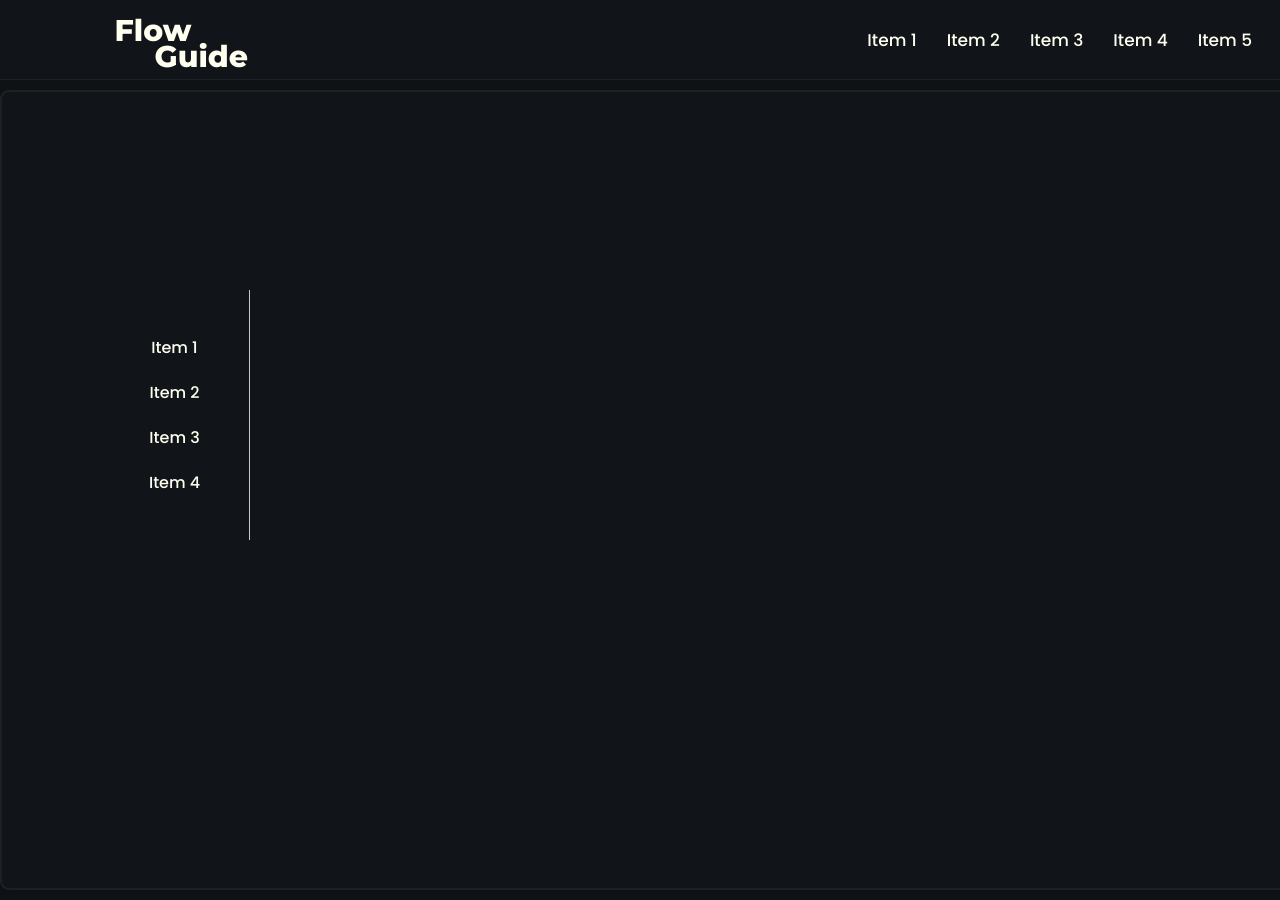
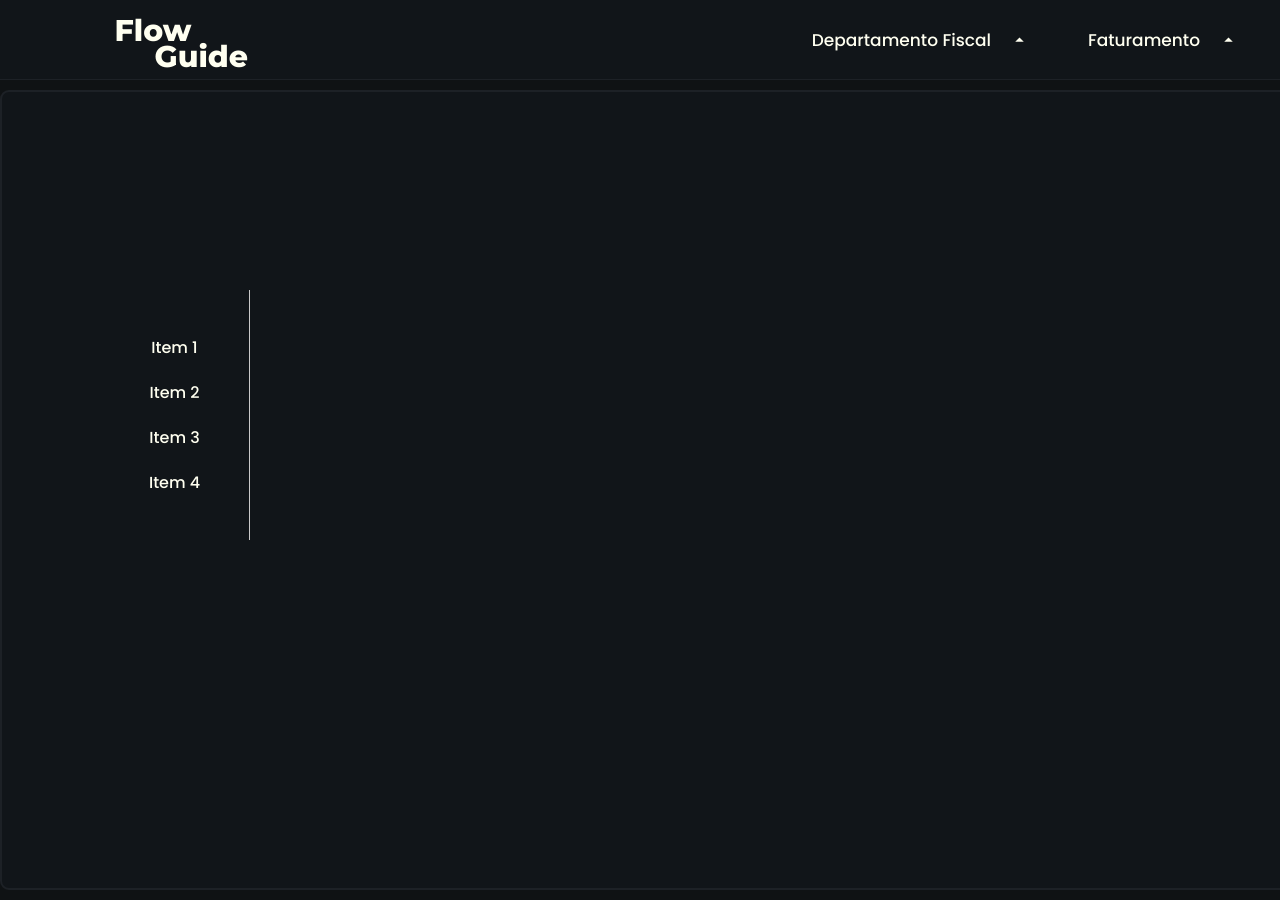
Before and after one commit to 1freelipe/flow-guide, a React (Create React App) app: page /guia in a window 1280 px wide. Shown: the top 900 px of the page. Built offline with nearby package versions, Linux system fonts and the light colour scheme; a web font is replaced by a local one.

Commit message:
navbar concluida, dropdown com as informações feitas, rotas estruturadas

```diff
--- a/package.json
+++ b/package.json
@@ -9,6 +9,7 @@
     "@testing-library/user-event": "^13.5.0",
     "react": "^19.2.4",
     "react-dom": "^19.2.4",
+    "react-icons": "^5.6.0",
     "react-router": "^7.13.1",
     "react-router-dom": "^7.13.1",
     "react-scripts": "5.0.1",
--- /dev/null
+++ b/src/components/Navbar/DropDownItem.jsx
@@ -0,0 +1,71 @@
+import React, { useState, useRef, useEffect } from 'react';
+import { useNavigate } from 'react-router';
+import { IoMdArrowDropdown } from 'react-icons/io';
+
+import * as nav from './styled';
+import PropTypes from 'prop-types';
+
+export default function DropDownItem({ moduleTitle, categories }) {
+  const [isOpen, setIsOpen] = useState(false);
+
+  const navigate = useNavigate();
+
+  const handleNavigate = (id) => {
+    setIsOpen(false);
+    navigate(`/guia/${id}`);
+  };
+
+  const toggleDropDown = () => {
+    setIsOpen(!isOpen);
+  };
+
+  // Criando uma referência de container
+  const dropDownRef = useRef(null);
+
+  // Criando um handle e um listener para acompanhar os clicks na tela, se o click for fora do dropdown, ele vai fechar automáticamente, evitando de abrir mais de um dropdown
+  useEffect(() => {
+    const handleClickOutside = (e) => {
+      // Se a referência existe e o elemento clicado não está dentro do dropdown ele vai fechar
+      if (dropDownRef.current && !dropDownRef.current.contains(e.target)) {
+        setIsOpen(false);
+      }
+    };
+
+    document.addEventListener('mousedown', handleClickOutside);
+
+    return () => {
+      document.removeEventListener('mousedown', handleClickOutside);
+    };
+  }, []);
+
+  return (
+    <nav.MenuItem ref={dropDownRef}>
+      <nav.MenuButton onClick={toggleDropDown}>
+        {moduleTitle}{' '}
+        <nav.Arrow $isOpen={isOpen}>
+          <IoMdArrowDropdown />
+        </nav.Arrow>
+      </nav.MenuButton>
+
+      {isOpen && categories.length > 0 && (
+        <nav.DropdownContainer>
+          <nav.DropdownList>
+            {categories.map((cat) => (
+              <nav.DropdownListItem
+                key={cat.id}
+                onClick={() => handleNavigate(cat.id)}
+              >
+                {cat.title}
+              </nav.DropdownListItem>
+            ))}
+          </nav.DropdownList>
+        </nav.DropdownContainer>
+      )}
+    </nav.MenuItem>
+  );
+}
+
+DropDownItem.propTypes = {
+  moduleTitle: PropTypes.array,
+  categories: PropTypes.array,
+};
--- a/src/components/Navbar/Navbar.jsx
+++ b/src/components/Navbar/Navbar.jsx
@@ -1,4 +1,9 @@
+import React from 'react';
+
 import * as nav from './styled';
+
+import database from '../../utils/database';
+import DropDownItem from './DropDownItem';
 
 export default function Navbar() {
   return (
@@ -7,13 +12,16 @@ export default function Navbar() {
         <nav.Title>Flow</nav.Title>
         <nav.Title className="secondTitle">Guide</nav.Title>
       </nav.Logo>
+
       <nav.NavLinks>
         <nav.List>
-          <nav.NavList>Item 1</nav.NavList>
-          <nav.NavList>Item 2</nav.NavList>
-          <nav.NavList>Item 3</nav.NavList>
-          <nav.NavList>Item 4</nav.NavList>
-          <nav.NavList>Item 5</nav.NavList>
+          {Object.entries(database).map(([keyModule, dataModule]) => (
+            <DropDownItem
+              key={keyModule}
+              moduleTitle={dataModule.modulo}
+              categories={dataModule.categories}
+            />
+          ))}
         </nav.List>
       </nav.NavLinks>
     </nav.Containernav>
--- a/src/components/Navbar/styled.jsx
+++ b/src/components/Navbar/styled.jsx
@@ -42,7 +42,24 @@ export const List = styled.ul`
   gap: 30px;
 `;
 
-export const NavList = styled.li`
+export const Title = styled.h1`
+  font-family: 'Montserrat', sans-serif;
+  font-optical-sizing: auto;
+  font-weight: 800;
+  font-style: normal;
+  color: #fffff0;
+`;
+
+export const MenuItem = styled.li`
+  position: relative;
+  list-style: none;
+`;
+
+export const MenuButton = styled.button`
+  background: none;
+  border: none;
+  cursor: pointer;
+  padding: 10px 15px;
   display: flex;
   align-items: center;
   justify-content: center;
@@ -72,10 +89,48 @@ export const NavList = styled.li`
   }
 `;
 
-export const Title = styled.h1`
-  font-family: 'Montserrat', sans-serif;
-  font-optical-sizing: auto;
-  font-weight: 800;
+export const Arrow = styled.span`
+  display: flex;
+  align-items: center;
+  justify-content: center;
+  transition: transform 0.3s ease-in-out;
+
+  transform: ${({ $isOpen }) => ($isOpen ? 'rotate(0deg)' : 'rotate(180deg)')};
+`;
+
+export const DropdownContainer = styled.div`
+  position: absolute;
+  width: 100%;
+  top: 100%;
+  left: 0;
+  background-color: #fffff0;
+  box-shadow: 0 4px 8px rgba(0, 0, 0, 0.1);
+  border-radius: 4px;
+  min-width: 200px;
+  z-index: 10;
+`;
+
+export const DropdownList = styled.ul`
+  padding: 0;
+  margin: 0;
+`;
+
+export const DropdownListItem = styled.li`
+  list-style: none;
+  padding: 10px 15px;
+  cursor: pointer;
+  font-family: 'Poppins', sans-serif;
+  font-weight: 500;
   font-style: normal;
-  color: #fffff0;
+  font-size: 14px;
+
+  &:hover {
+    background-color: #f1f1f1;
+  }
+
+  a {
+    text-decoration: none;
+    color: #252525;
+    display: block;
+  }
 `;
--- a/src/utils/database.jsx
+++ b/src/utils/database.jsx
@@ -1,10 +1,23 @@
-export const database = {
+const database = {
   fiscal: {
-    label: 'Departamento Fiscal',
-    operacoes: [],
+    modulo: 'Departamento Fiscal',
+    categories: [
+      {
+        id: 'emissão-cte',
+        title: 'Emissão de CT-e',
+        operations: [
+          { id: 'cte-normal', title: 'CT-e normal' },
+          { id: 'cte-redespacho', title: 'CT-e de Redespacho' },
+          { id: 'cte-subcontratação', title: 'CT-e de Subcontratação' },
+        ],
+      },
+      { id: 'mdf-normal', title: 'Emissão de MDF-e' },
+    ],
   },
   faturamento: {
-    label: 'Faturamento',
-    operacoes: [],
+    modulo: 'Faturamento',
+    categories: [{ id: 'nfe', title: 'Emissão de NF-e' }],
   },
 };
+
+export default database;
```
Also changed, not shown: 1 other file (tests, documents, lock files or other folders).
